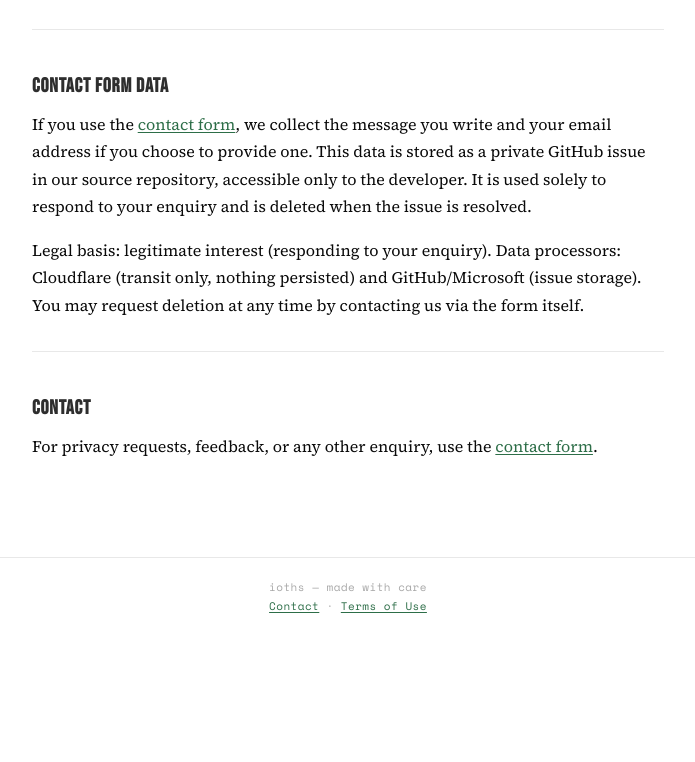
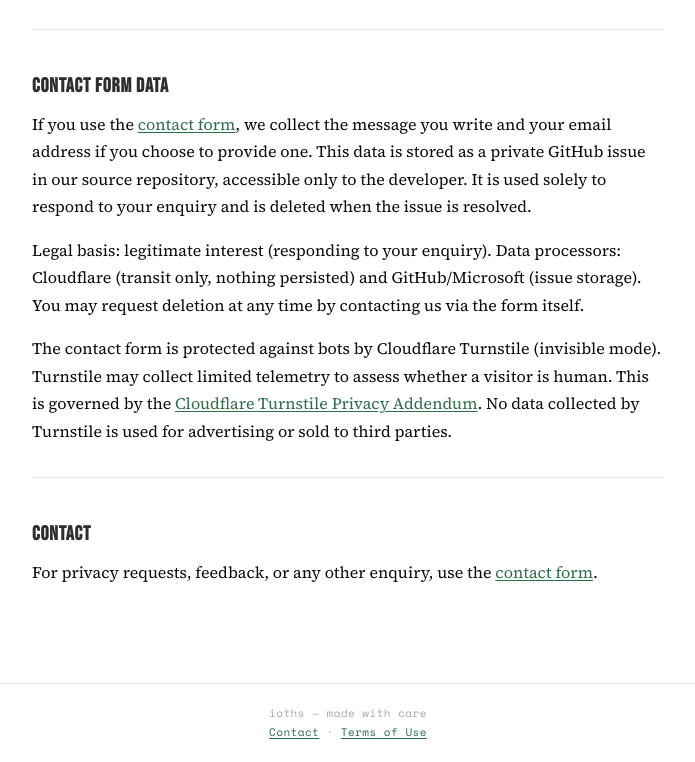
Before and after one commit to rndrssn/ioths-legal, a plain HTML site: page index.html in a window 1280 px wide. Shown: the part 2910-3672 px from the top of the page, without its empty margins (292-987 px from the left). Before the commit the page ends 3546 px from the top, so only its background shows below. Drawn offline with nearby package versions, Linux system fonts and the light colour scheme.

Commit message:
Add Cloudflare Turnstile Privacy Addendum reference to privacy policy

```diff
--- a/index.html
+++ b/index.html
@@ -98,6 +98,7 @@
       <h2>Contact form data</h2>
       <p>If you use the <a href="contact.html">contact form</a>, we collect the message you write and your email address if you choose to provide one. This data is stored as a private GitHub issue in our source repository, accessible only to the developer. It is used solely to respond to your enquiry and is deleted when the issue is resolved.</p>
       <p>Legal basis: legitimate interest (responding to your enquiry). Data processors: Cloudflare (transit only, nothing persisted) and GitHub/Microsoft (issue storage). You may request deletion at any time by contacting us via the form itself.</p>
+      <p>The contact form is protected against bots by Cloudflare Turnstile (invisible mode). Turnstile may collect limited telemetry to assess whether a visitor is human. This is governed by the <a href="https://www.cloudflare.com/cloudflare-customer-dpa/" rel="noopener noreferrer" target="_blank">Cloudflare Turnstile Privacy Addendum</a>. No data collected by Turnstile is used for advertising or sold to third parties.</p>
     </section>
 
     <section>
```
